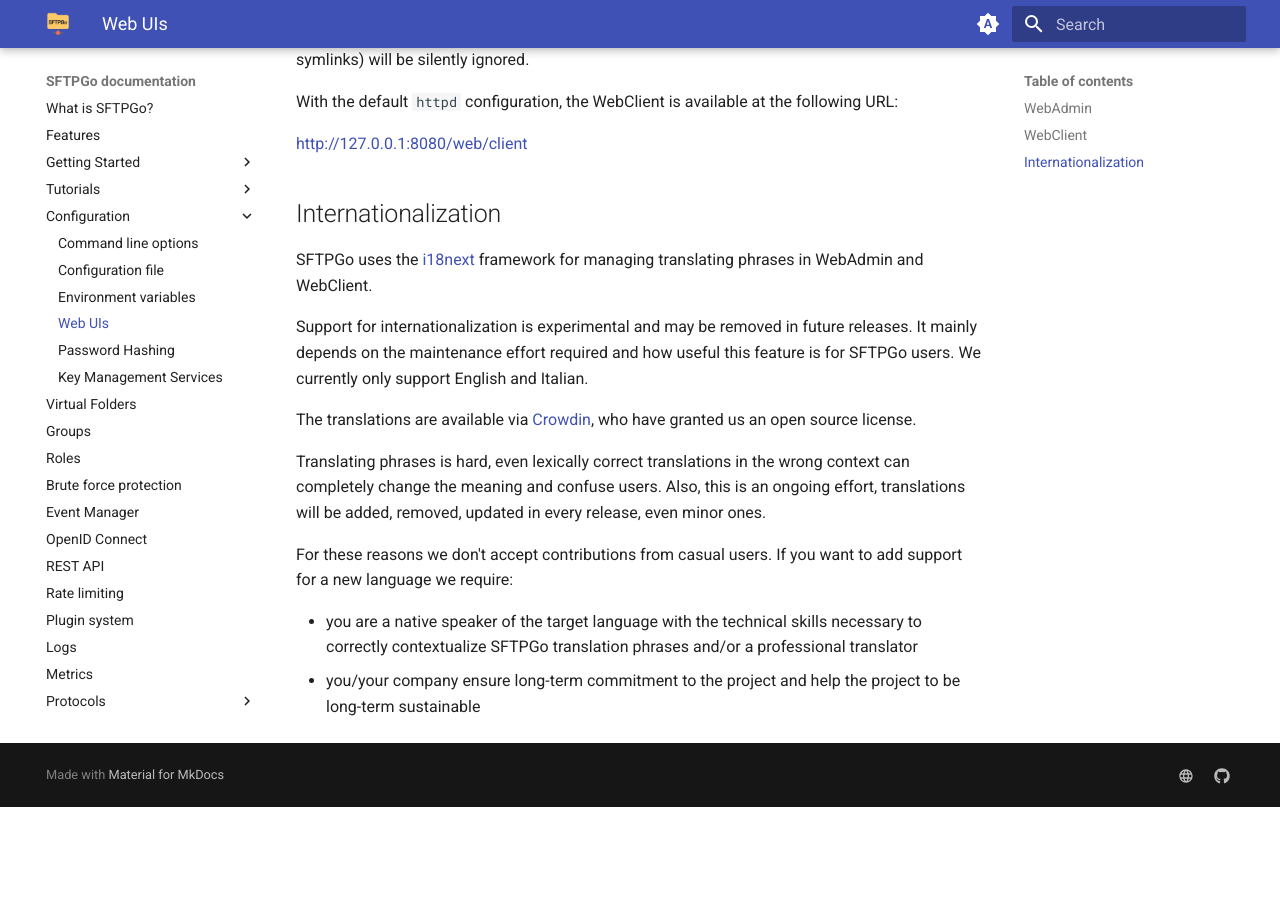
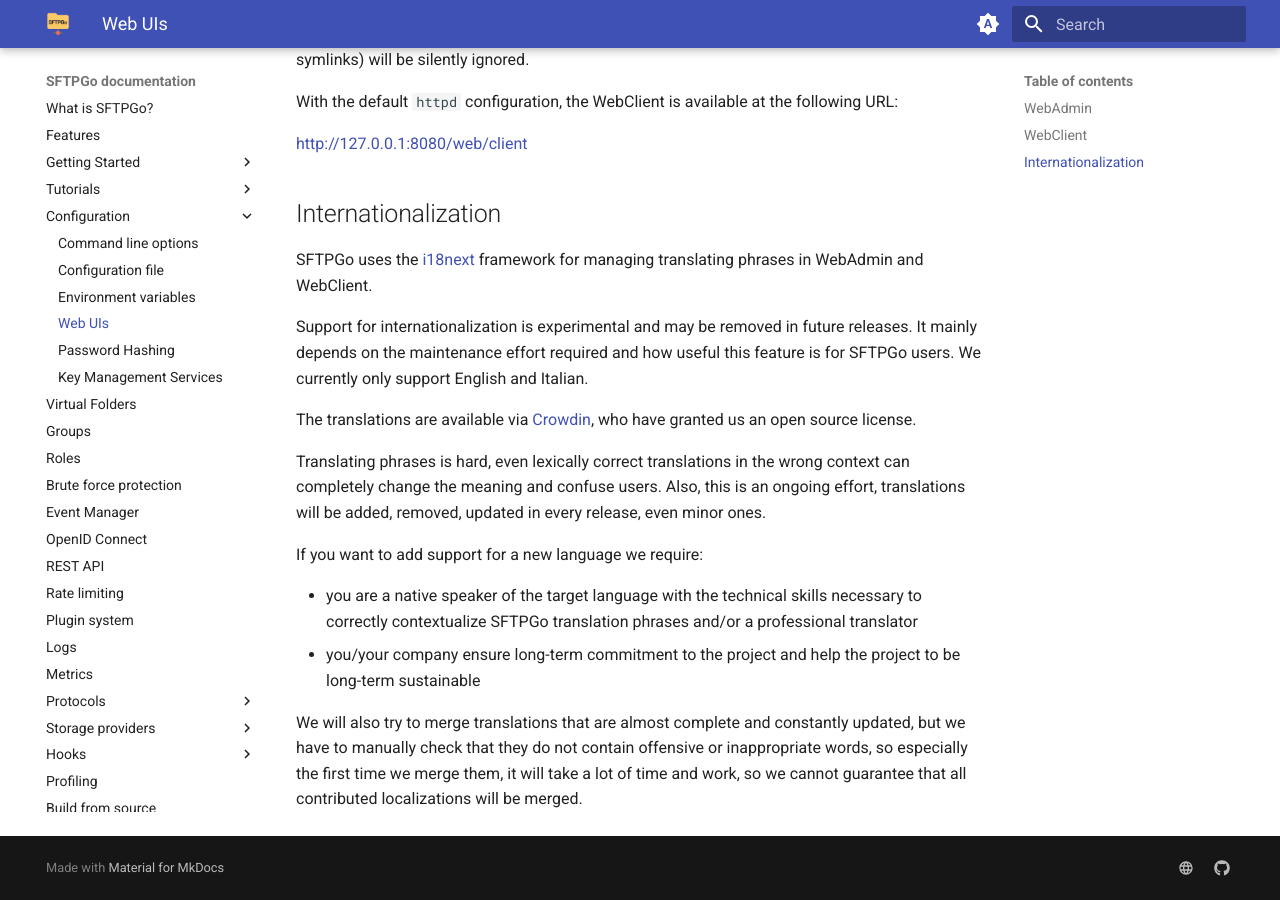
Before and after one commit to sftpgo/docs, an MkDocs documentation site: the page built from docs/web-interfaces.md, in a window 1280 px wide and 900 px high, scrolled down 922 px. Built offline with MkDocs 1.6.1 and Material for MkDocs 9.7.7, drawn with Linux system fonts in a browser that asks for light colours; the version menu is left out; before the commit the page ends 1729 px from its top, so only the background shows below that.

Commit message:
update the note about localizations
Signed-off-by: Nicola Murino <nicola.murino@gmail.com>

```diff
--- a/docs/web-interfaces.md
+++ b/docs/web-interfaces.md
@@ -38,7 +38,9 @@ The translations are available via [Crowdin](https://crowdin.com/project/sftpgo)
 Translating phrases is hard, even lexically correct translations in the wrong context can completely change the meaning and confuse users.
 Also, this is an ongoing effort, translations will be added, removed, updated in every release, even minor ones.
 
-For these reasons we don't accept contributions from casual users. If you want to add support for a new language we require:
+If you want to add support for a new language we require:
 
 - you are a native speaker of the target language with the technical skills necessary to correctly contextualize SFTPGo translation phrases and/or a professional translator
 - you/your company ensure long-term commitment to the project and help the project to be long-term sustainable
+
+We will also try to merge translations that are almost complete and constantly updated, but we have to manually check that they do not contain offensive or inappropriate words, so especially the first time we merge them, it will take a lot of time and work, so we cannot guarantee that all contributed localizations will be merged.
```
